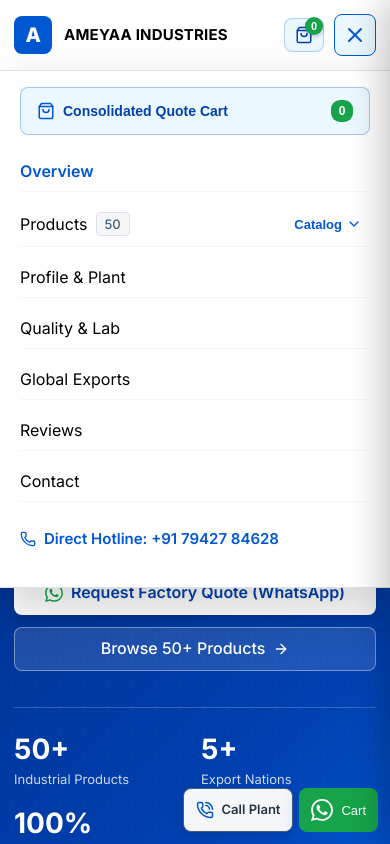
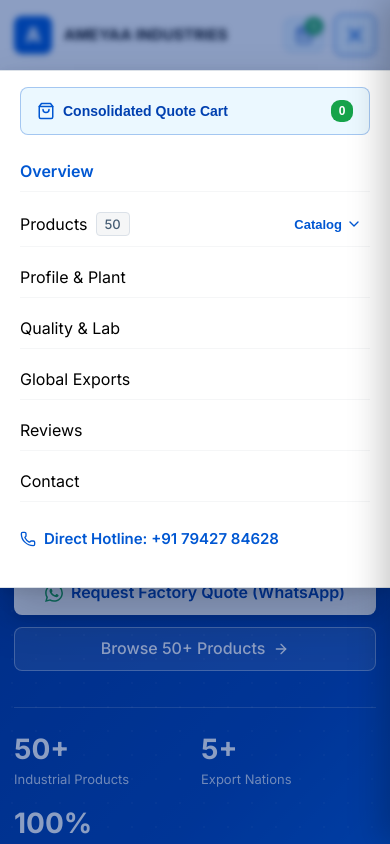
Before and after one commit to malhardeshmukh/ameya, a Next.js app: page / in a window 390 px wide. Both pictures are taken after a click on the button "Open navigation menu". Shown: the top 844 px of the page. Built offline with nearby package versions, Linux system fonts and the light colour scheme.

Commit message:
fix: ensure mobile navbar drops seamlessly across all scroll depths and pages

```diff
--- a/src/components/layout/Header.tsx
+++ b/src/components/layout/Header.tsx
@@ -29,6 +29,8 @@
   const pathname = usePathname();
   const dropdownRef = useRef<HTMLDivElement | null>(null);
   const closeTimerRef = useRef<NodeJS.Timeout | null>(null);
+  const headerRef = useRef<HTMLElement | null>(null);
+  const [headerHeight, setHeaderHeight] = useState(70);
 
   const navLinks = [
     { label: 'Overview', href: '/' },
@@ -63,14 +65,25 @@
 
   useEffect(() => {
     if (mobileMenuOpen) {
-      document.body.style.overflow = 'hidden';
+      document.body.classList.add('mobile-nav-open');
     } else {
-      document.body.style.overflow = '';
+      document.body.classList.remove('mobile-nav-open');
     }
     return () => {
-      document.body.style.overflow = '';
+      document.body.classList.remove('mobile-nav-open');
     };
   }, [mobileMenuOpen]);
+
+  useEffect(() => {
+    const updateHeaderHeight = () => {
+      if (headerRef.current) {
+        setHeaderHeight(headerRef.current.offsetHeight || 70);
+      }
+    };
+    updateHeaderHeight();
+    window.addEventListener('resize', updateHeaderHeight);
+    return () => window.removeEventListener('resize', updateHeaderHeight);
+  }, []);
 
   useEffect(() => {
     function handleClickOutside(event: MouseEvent) {
@@ -114,20 +127,21 @@
 
   return (
     <header
+      ref={headerRef}
       style={{
         position: 'sticky',
         top: 0,
-        zIndex: 500,
-        backgroundColor: 'rgba(255, 255, 255, 0.98)',
-        backdropFilter: 'blur(8px)',
-        WebkitBackdropFilter: 'blur(8px)',
+        zIndex: mobileMenuOpen ? 998 : 500,
+        backgroundColor: mobileMenuOpen ? '#ffffff' : 'rgba(255, 255, 255, 0.98)',
+        backdropFilter: mobileMenuOpen ? 'none' : 'blur(8px)',
+        WebkitBackdropFilter: mobileMenuOpen ? 'none' : 'blur(8px)',
         borderBottom: '1px solid var(--colors-border-subtle)',
-        boxShadow: isScrolled ? '0 4px 20px rgba(0, 0, 0, 0.08)' : 'none',
-        transition: 'box-shadow 0.2s ease',
+        boxShadow: mobileMenuOpen ? 'none' : (isScrolled ? '0 4px 20px rgba(0, 0, 0, 0.08)' : 'none'),
+        transition: 'box-shadow 0.2s ease, background-color 0.15s ease',
         width: '100%'
       }}
       id="main-enterprise-navbar"
-      className={`sticky-header ${isScrolled ? 'is-scrolled' : ''}`}
+      className={`sticky-header ${isScrolled ? 'is-scrolled' : ''} ${mobileMenuOpen ? 'menu-open' : ''}`}
     >
       <div
         className="container"
@@ -693,16 +707,17 @@
         )}
       </div>
 
-      {/* Mobile Drawer Backdrop (Overlay - does not push page content) */}
+      {/* Mobile Drawer Backdrop (Overlay - covers screen below header) */}
       {mobileMenuOpen && (
         <div
           onClick={() => setMobileMenuOpen(false)}
+          onTouchMove={(e) => e.preventDefault()}
           className="mobile-drawer-backdrop"
           aria-hidden="true"
         />
       )}
 
-      {/* Mobile Drawer Navigation (Positioned absolutely over page - zero downward push) */}
+      {/* Mobile Drawer Navigation (Drops cleanly from header bottom) */}
       {mobileMenuOpen && (
         <div
           style={{
@@ -711,18 +726,21 @@
             left: 0,
             right: 0,
             width: '100%',
-            backgroundColor: 'var(--colors-canvas)',
+            backgroundColor: '#ffffff',
             borderTop: '1px solid var(--colors-border-subtle)',
             borderBottom: '1px solid var(--colors-border-subtle)',
-            padding: '16px 20px 28px',
+            padding: '16px 20px',
+            paddingBottom: 'max(28px, calc(env(safe-area-inset-bottom, 0px) + 20px))',
             display: 'flex',
             flexDirection: 'column',
             gap: '10px',
-            boxShadow: '0 20px 48px rgba(0,0,0,0.18)',
-            maxHeight: 'calc(100dvh - 70px)',
+            boxShadow: '0 24px 48px rgba(0, 0, 0, 0.2), 0 4px 12px rgba(0, 0, 0, 0.08)',
+            maxHeight: `calc(100vh - ${headerHeight}px)`,
             overflowY: 'auto',
             WebkitOverflowScrolling: 'touch',
-            zIndex: 600
+            overscrollBehavior: 'contain',
+            touchAction: 'pan-y',
+            zIndex: 998
           }}
           className="mobile-drawer-menu"
         >
@@ -982,6 +1000,7 @@
           <div style={{ paddingTop: '8px', display: 'flex', flexDirection: 'column', gap: '10px' }}>
             <a
               href={`tel:${COMPANY_DATA.phone}`}
+              onClick={() => setMobileMenuOpen(false)}
               style={{
                 display: 'flex',
                 alignItems: 'center',
--- a/src/styles/globals.css
+++ b/src/styles/globals.css
@@ -117,10 +117,31 @@
   -webkit-backdrop-filter: blur(8px) !important;
   border-bottom: 1px solid var(--colors-border-subtle) !important;
   width: 100% !important;
+  transition: box-shadow 0.2s ease, background-color 0.15s ease;
 }
 
-.sticky-header.is-scrolled {
+.sticky-header.menu-open {
+  z-index: 998 !important;
+  background-color: #ffffff !important;
+  backdrop-filter: none !important;
+  -webkit-backdrop-filter: none !important;
+  box-shadow: none !important;
+}
+
+.sticky-header.is-scrolled:not(.menu-open) {
   box-shadow: 0 4px 20px rgba(0, 0, 0, 0.08) !important;
+}
+
+/* Scroll lock & touch containment when mobile navigation is active */
+body.mobile-nav-open {
+  touch-action: none;
+}
+
+body.mobile-nav-open .floating-contact-container {
+  opacity: 0 !important;
+  pointer-events: none !important;
+  visibility: hidden !important;
+  transition: opacity 0.2s ease, visibility 0.2s ease;
 }
 
 img, svg, video, canvas, audio, iframe, embed, object {
@@ -550,16 +571,20 @@
 }
 
 .mobile-drawer-backdrop {
-  position: fixed;
-  top: 70px;
-  left: 0;
-  right: 0;
-  bottom: 0;
-  background-color: rgba(2, 40, 121, 0.4);
-  backdrop-filter: blur(2px);
-  -webkit-backdrop-filter: blur(2px);
-  z-index: 550;
-  animation: mobileBackdropFade 0.2s ease;
+  position: fixed !important;
+  top: 0 !important;
+  left: 0 !important;
+  right: 0 !important;
+  bottom: 0 !important;
+  width: 100vw !important;
+  height: 100vh !important;
+  height: 100dvh !important;
+  background-color: rgba(2, 40, 121, 0.45) !important;
+  backdrop-filter: blur(3px) !important;
+  -webkit-backdrop-filter: blur(3px) !important;
+  z-index: 996 !important;
+  touch-action: none !important;
+  animation: mobileBackdropFade 0.2s ease !important;
 }
 
 @keyframes mobileBackdropFade {
@@ -577,11 +602,15 @@
   left: 0 !important;
   right: 0 !important;
   width: 100% !important;
+  max-height: calc(100vh - 70px);
   max-height: calc(100dvh - 70px) !important;
   overflow-y: auto !important;
   -webkit-overflow-scrolling: touch !important;
-  z-index: 600 !important;
-  animation: mobileDrawerSlide 0.22s cubic-bezier(0.16, 1, 0.3, 1);
+  overscroll-behavior: contain !important;
+  touch-action: pan-y !important;
+  z-index: 998 !important;
+  animation: mobileDrawerSlide 0.22s cubic-bezier(0.16, 1, 0.3, 1) !important;
+  box-shadow: 0 24px 48px rgba(0, 0, 0, 0.2), 0 4px 12px rgba(0, 0, 0, 0.08) !important;
 }
 
 @keyframes mobileDrawerSlide {
@@ -646,6 +675,9 @@
   }
   .header-phone-btn {
     display: none !important;
+  }
+  .sticky-header .container {
+    gap: 12px !important;
   }
 }
 
```
